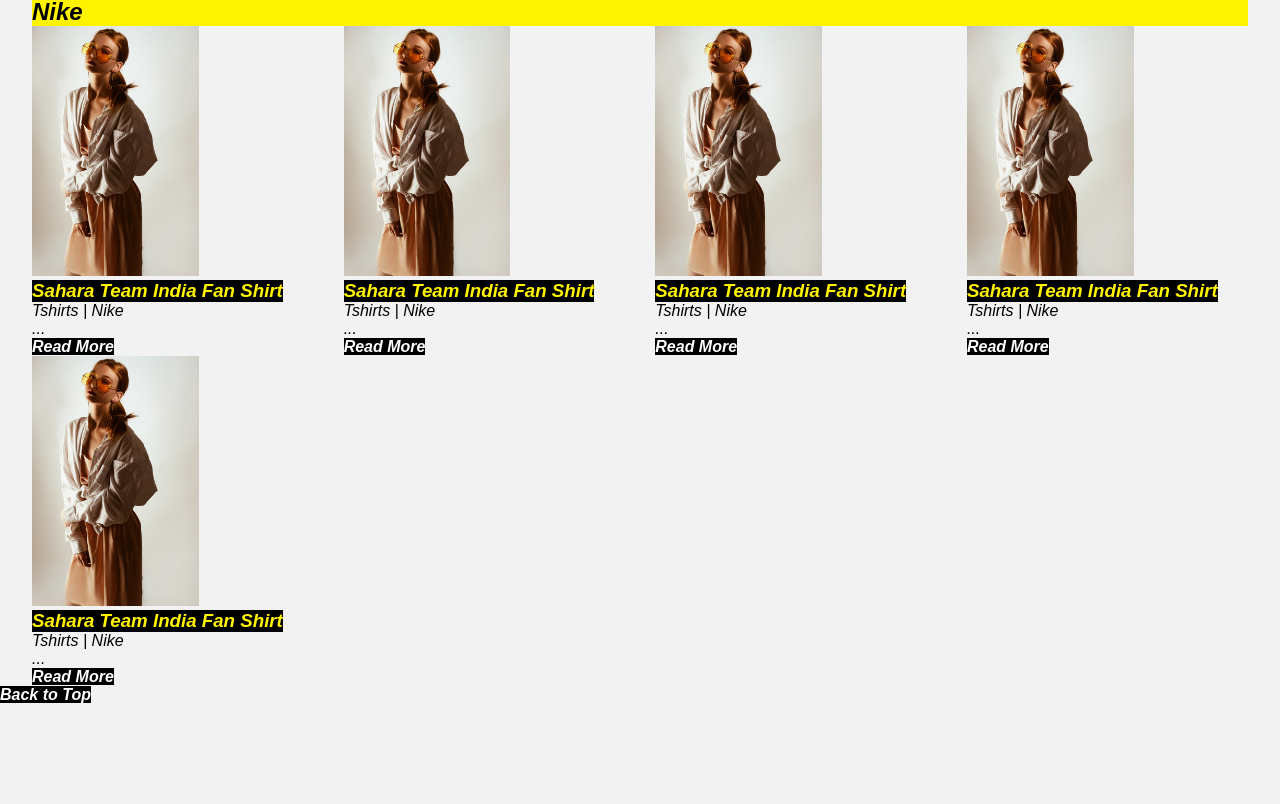
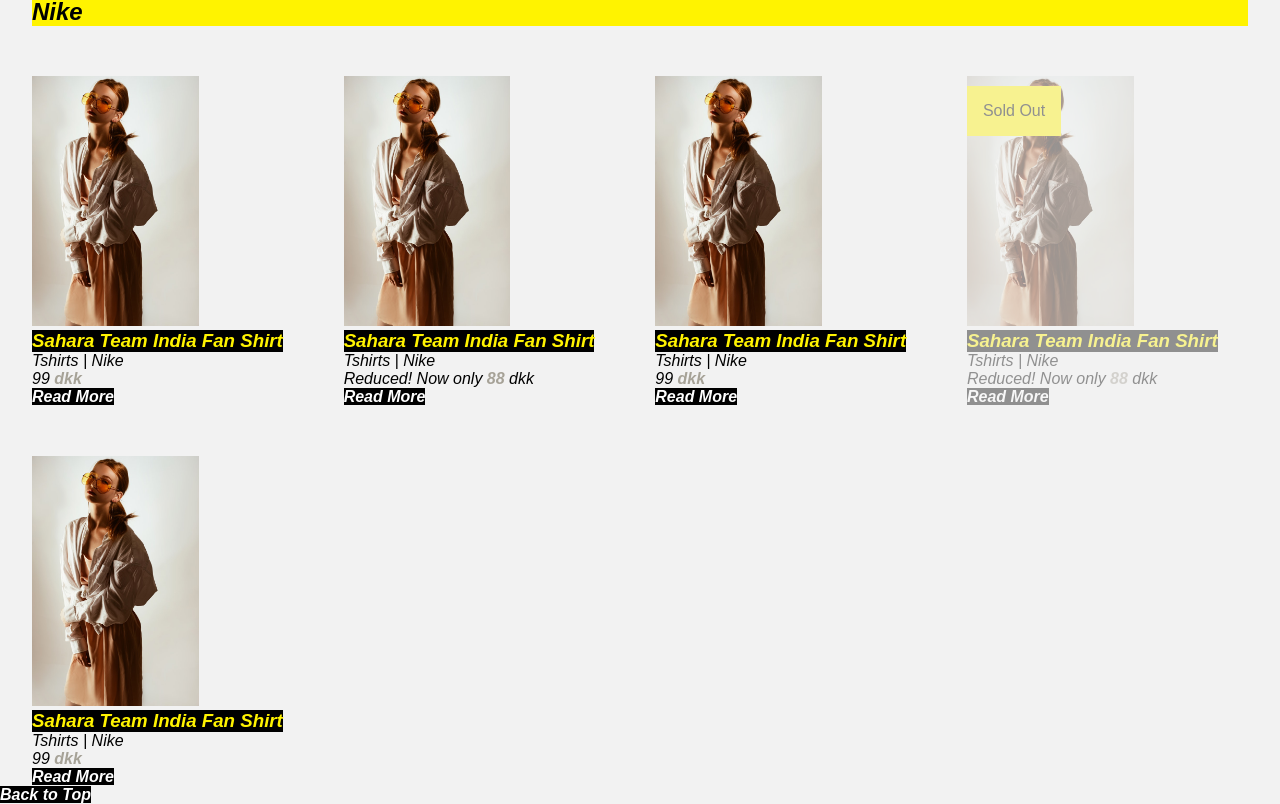
Before and after one commit to TeaTreeDmitri/Dynamic-Content, a plain HTML site: page productlist.html in a window 1280 px wide. Shown: the part 62-866 px from the top of the page. Before the commit the page ends 800 px from the top, so only its background shows below. Drawn offline with Linux system fonts and the light colour scheme; no server answers; a web font is replaced by a local one.

Commit message:
add dynamic content exc image and discount price

```diff
--- a/productlist.html
+++ b/productlist.html
@@ -7,7 +7,7 @@
     <title>Product List</title>
     <link rel="stylesheet" href="style.css" />
     <script src="main.js"></script>
-    <link rel="stylesheet" href="https://use.typekit.net/vrr1ool.css">
+    <link rel="stylesheet" href="https://use.typekit.net/vrr1ool.css" />
   </head>
   <body class="productList">
     <header class="mainNav">
@@ -20,44 +20,66 @@
     </header>
     <main class="mainProductList">
       <h2>Nike</h2>
-      <article class="smallProduct">
-        <img src="/Assets/Images/pexels-konstantin-mishchenko-1926769.jpeg" alt="..." />
+      <article class="smallProduct normRetail">
+        <img
+          src="/Assets/Images/pexels-konstantin-mishchenko-1926769.jpeg"
+          alt="..."
+        />
         <h3>Sahara Team India Fan Shirt</h3>
         <p>Tshirts | Nike</p>
-        <p class="price">...</p>
+        <p class="price">99<span> dkk</span></p>
+        <p class="discount">Reduced! Now only <span>88</span> dkk</p>
         <a href="product.html">Read More</a>
       </article>
-      <article class="smallProduct">
-        <img src="/Assets/Images/pexels-konstantin-mishchenko-1926769.jpeg" alt="..." />
+      <article class="smallProduct discounted">
+        <img
+          src="/Assets/Images/pexels-konstantin-mishchenko-1926769.jpeg"
+          alt="..."
+        />
         <h3>Sahara Team India Fan Shirt</h3>
         <p>Tshirts | Nike</p>
-        <p class="price">...</p>
+        <p class="price">99<span> dkk</span></p>
+        <p class="discount">Reduced! Now only <span>88</span> dkk</p>
+
         <a href="product.html">Read More</a>
       </article>
-      <article class="smallProduct">
-        <img src="/Assets/Images/pexels-konstantin-mishchenko-1926769.jpeg" alt="..." />
+      <article class="smallProduct normRetail">
+        <img
+          src="/Assets/Images/pexels-konstantin-mishchenko-1926769.jpeg"
+          alt="..."
+        />
         <h3>Sahara Team India Fan Shirt</h3>
         <p>Tshirts | Nike</p>
-        <p class="price">...</p>
+        <p class="price">99<span> dkk</span></p>
+        <p class="discount">Reduced! Now only <span>88</span> dkk</p>
         <a href="product.html">Read More</a>
       </article>
-      <article class="smallProduct">
-        <img src="/Assets/Images/pexels-konstantin-mishchenko-1926769.jpeg" alt="..." />
+      <article class="smallProduct discounted soldOut">
+        <img
+          src="/Assets/Images/pexels-konstantin-mishchenko-1926769.jpeg"
+          alt="..."
+        />
         <h3>Sahara Team India Fan Shirt</h3>
         <p>Tshirts | Nike</p>
-        <p class="price">...</p>
+        <p class="price">99<span> dkk</span></p>
+        <p class="discount">Reduced! Now only <span>88</span> dkk</p>
         <a href="product.html">Read More</a>
       </article>
-      <article class="smallProduct">
-        <img src="/Assets/Images/pexels-konstantin-mishchenko-1926769.jpeg" alt="..." />
+      <article class="smallProduct normRetail">
+        <img
+          src="/Assets/Images/pexels-konstantin-mishchenko-1926769.jpeg"
+          alt="..."
+        />
         <h3>Sahara Team India Fan Shirt</h3>
         <p>Tshirts | Nike</p>
-        <p class="price">...</p>
+        <p class="price">99<span> dkk</span></p>
+        <p class="discount">Reduced! Now only <span>88</span> dkk</p>
         <a href="product.html">Read More</a>
       </article>
     </main>
     <footer>
       <a href="#top">Back to Top</a>
     </footer>
+    <script></script>
   </body>
 </html>
--- a/style.css
+++ b/style.css
@@ -3,6 +3,7 @@
     margin: 0;
     padding: 0;
     box-sizing: border-box;
+    font-family: apparat, sans-serif;
 }
 
 h1 {
@@ -139,6 +140,8 @@ li {
     margin: auto;
     flex-wrap: wrap;
     gap: 5%;
+    row-gap: 50px;
+
 }
 
 .mainProductList > h2 {
@@ -154,3 +157,27 @@ li {
 .smallProduct > img {
     max-height: 250px;
 }
+
+.mainProductList article.soldOut {
+    opacity: 0.4;
+}
+
+.mainProductList article.soldOut:before {
+    display: block;
+    content:"Sold Out";
+    position: absolute;
+    background-color: #fff300;
+    color: black;
+    padding: 1em;
+    margin-top: 10px;
+}
+
+.mainProductList article.discounted .price
+ {
+    display: none;
+}
+
+.mainProductList article.normRetail .discount
+ {
+    display: none;
+}
```
Also changed, not shown: productList.js (added), 2 other files.
